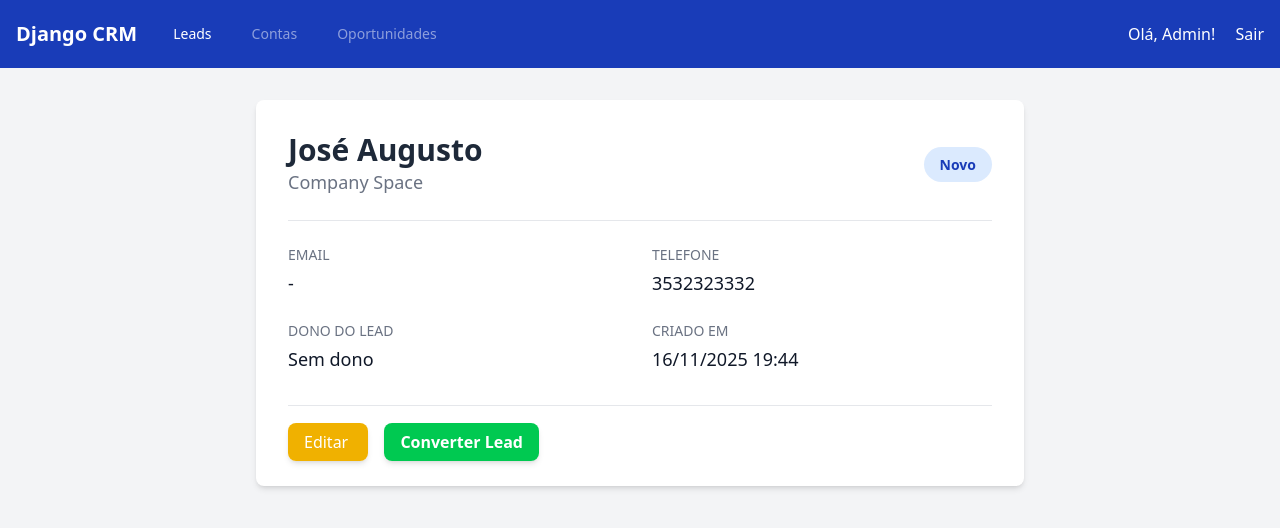
After one commit to kauesiqueiraa/django_crm, a Django app: page /leads/1/ in a window 1280 px wide. The commit adds this page. Shown: the top 528 px of the page. Run offline with Django 5.2, Linux system fonts and the light colour scheme; a user stored in the database is signed in; data comes from the database, SQL or seed files in the repository; both versions use the stored data as it was after the commit; some libraries are stand-ins or nearby versions.

Commit message:
feat: implement Create and Detail in Leads

```diff
--- a/crm_project/settings.py
+++ b/crm_project/settings.py
@@ -11,6 +11,7 @@ https://docs.djangoproject.com/en/5.2/ref/settings/
 """
 
 from pathlib import Path
+from django.urls import reverse_lazy
 
 # Build paths inside the project like this: BASE_DIR / 'subdir'.
 BASE_DIR = Path(__file__).resolve().parent.parent
@@ -137,5 +138,7 @@ INTERNAL_IPS = [
     '127.0.0.1',
 ]
 
+LOGIN_URL = reverse_lazy('login')
+
 LOGIN_REDIRECT_URL = '/'
 LOGOUT_REDIRECT_URL = '/'
--- a/leads/admin.py
+++ b/leads/admin.py
@@ -3,9 +3,10 @@ from .models import Lead, Opportunity
 
 @admin.register(Lead)
 class LeadAdmin(admin.ModelAdmin):
-    list_display = ('first_name', 'last_name', 'company_name', 'status', 'created_at')
+    list_display = ('first_name', 'last_name', 'company_name', 'status', 'owner', 'created_at')
     search_fields = ('first_name', 'last_name', 'email')
-    list_filter = ('status',)
+    list_filter = ('status', 'owner')
+    raw_id_fields = ('owner',)
 
 @admin.register(Opportunity)
 class OpportunityAdmin(admin.ModelAdmin):
--- a/leads/urls.py
+++ b/leads/urls.py
@@ -1,7 +1,9 @@
 from django.urls import path
-from .views import LeadListView
+from .views import LeadListView, LeadCreateView, LeadDetailView
 
 app_name = 'leads'
 urlpatterns = [
     path('', LeadListView.as_view(), name='list'),
+    path('create/', LeadCreateView.as_view(), name='create'),
+    path('<int:pk>/', LeadDetailView.as_view(), name='detail')
 ]
--- a/leads/views.py
+++ b/leads/views.py
@@ -1,5 +1,6 @@
-from django.views.generic import ListView
+from django.views.generic import ListView, CreateView, DetailView
 from django.contrib.auth.mixins import LoginRequiredMixin
+from django.urls import reverse_lazy
 from .models import Lead
 
 class LeadListView(LoginRequiredMixin, ListView):
@@ -8,5 +9,34 @@ class LeadListView(LoginRequiredMixin, ListView):
     context_object_name = 'leads'
 
     def get_queryset(self):
-        # No futuro iremos filtrar isso por vendedor
-        return Lead.objects.all().order_by('-created_at')
+        user = self.request.user
+
+        if user.role == 'gerente':
+            return Lead.objects.all().order_by('-created_at')
+        else:
+            return Lead.objects.filter(owner=user).order_by('-created_at')
+
+class LeadCreateView(LoginRequiredMixin, CreateView):
+    model = Lead
+    template_name = 'leads/lead_form.html'
+    # Campos que o usuário poderá preencher no formulário
+    fields = ['first_name', 'last_name', 'company_name', 'email', 'phone', 'status']
+    # Para onde ir após o sucesso
+    success_url = reverse_lazy('leads:list')
+
+    def form_valid(self, form):
+        # Lógica Nivel Pleno: Define o 'dono' automaticamente
+        form.instance.owner = self.request.user
+        return super().form_valid(form)
+
+class LeadDetailView(LoginRequiredMixin, DetailView):
+    model = Lead
+    template_name = 'leads/lead_detail.html'
+    context_object_name = 'lead'
+
+    def get_queryset(self):
+        user = self.request.user
+        if user.role == 'gerente':
+            return Lead.objects.all()
+        else:
+            return Lead.objects.filter(owner=user)
--- a/templates/base.html
+++ b/templates/base.html
@@ -28,8 +28,13 @@
             <div>
                 {% if user.is_authenticated %}
                     <span class="mr-4">Olá, {{ user.username }}!</span>
-                    <a href="{% url 'logout' %}" class="hover:text-gray-300">Sair</a>
-                {% else %}
+                    <form action="{% url 'logout' %}" method="post" class="inline">
+                        {% csrf_token %}
+                        <button type="submit" class="hover:text-gray-300 bg-transparent border-none p-0 cursor-pointer">
+                            Sair
+                        </button>
+                    </form>
+                    {% else %}
                     <a href="{% url 'login' %}" class="hover:text-gray-300">Login</a>
                 {% endif %}
             </div>
--- /dev/null
+++ b/templates/leads/lead_detail.html
@@ -0,0 +1,54 @@
+{% extends 'base.html' %}
+
+{% block content %}
+    <div class="bg-white p-8 rounded-lg shadow-md max-w-3xl mx-auto">
+
+        <div class="flex justify-between items-center mb-6">
+            <div>
+                <h1 class="text-3xl font-bold text-gray-800">
+                    {{ lead.first_name }} {{ lead.last_name }}
+                </h1>
+                <p class="text-lg text-gray-500">{{ lead.company_name|default:"Sem Empresa" }}</p>
+            </div>
+            <div>
+                <span class="px-4 py-2 text-sm font-semibold rounded-full
+                    {% if lead.status == 'novo' %} bg-blue-100 text-blue-800
+                    {% elif lead.status == 'qualificado' %} bg-green-100 text-green-800
+                    {% elif lead.status == 'perdido' %} bg-red-100 text-red-800
+                    {% else %} bg-gray-100 text-gray-800 {% endif %}">
+                    {{ lead.get_status_display }}
+                </span>
+            </div>
+        </div>
+
+        <div class="border-t border-gray-200 mb-6"></div>
+
+        <div class="grid grid-cols-1 md:grid-cols-2 gap-6">
+            <div>
+                <h3 class="text-sm font-medium text-gray-500 uppercase">Email</h3>
+                <p class="mt-1 text-lg text-gray-900">{{ lead.email|default:"-" }}</p>
+            </div>
+            <div>
+                <h3 class="text-sm font-medium text-gray-500 uppercase">Telefone</h3>
+                <p class="mt-1 text-lg text-gray-900">{{ lead.phone|default:"-" }}</p>
+            </div>
+            <div>
+                <h3 class="text-sm font-medium text-gray-500 uppercase"> Dono do Lead</h3>
+                <p class="mt-1 text-lg text-gray-900">{{ lead.ownerr.username|default:"Sem dono" }}</p>
+            </div>
+            <div>
+                <h3 class="text-sm font-medium text-gray-500 uppercase">Criado em</h3>
+                <p class="mt-1 text-lg text-gray-900"> {{ lead.created_at|date:"d/m/Y H:i" }}</p>
+            </div>
+        </div>
+
+        <div class="mt-8 pt-6 border-t border-gray-200 fles justify-end space-x-4">
+            <a href="#" class="bg-yellow-500 hover:bg-yellow-600 text-white font- bold py-2 px-4 rounded-lg shadow-md transition duration-300">
+                Editar
+            </a>
+            <a href="#" class="bg-green-500 hover:bg-green-600 text-white font-bold py-2 px-4 rounded-lg shadow-md transition duration-300">
+                Converter Lead
+            </a>
+        </div>
+    </div>
+{% endblock %}
--- a/templates/leads/lead_list.html
+++ b/templates/leads/lead_list.html
@@ -3,7 +3,7 @@
 {% block content %}
     <div class="flex justify-between items-center mb-4">
         <h1 class="text-3xl font-bold text-gray-800">Lista de Leads</h1>
-        <a href="#" class="gr-blue-600 hover:bg-blue-700 text-white font-bold py-2 px-4 rounded-lg shadow-md transition duration-300">
+        <a href="{% url 'leads:create' %}" class="bg-blue-600 hover:bg-blue-700 text-white font-bold py-2 px-4 rounded-lg shadow-md transition duration-300">
             &#43; Criar novo Lead
         </a>
     </div>
@@ -41,7 +41,7 @@
                         {{ lead.email|default:"-" }}
                     </td>
                     <td class="px-6 py-4 whitespace-nowrap text-sm font-medium">
-                        <a href="#" class="text-blue-600 hover:text-blue-900">Ver</a>
+                        <a href="{% url 'leads:detail' pk=lead.pk %}" class="text-blue-600 hover:text-blue-900">Ver</a>
                     </td>
                 </tr>
                 {% empty %}
--- a/templates/registration/login.html
+++ b/templates/registration/login.html
@@ -10,6 +10,7 @@
 
     <form method="post" action="{% url 'login' %}">
         {% csrf_token %}
+
         <div class="mb-4">
             <label for="id_username" class="block text-gray-700 font-bold mb-2">Usuário:</label>
             <input type="text" name="username" id="id_username" class="w-full px-3 py-2 border rounded-lg focus:outline-none focus_ring-2 focus:ring-blue-500">
--- a/theme/static/css/dist/styles.css
+++ b/theme/static/css/dist/styles.css
@@ -11,7 +11,11 @@
     --color-red-100: oklch(93.6% 0.032 17.717);
     --color-red-500: oklch(63.7% 0.237 25.331);
     --color-red-800: oklch(44.4% 0.177 26.899);
+    --color-yellow-500: oklch(79.5% 0.184 86.047);
+    --color-yellow-600: oklch(68.1% 0.162 75.834);
     --color-green-100: oklch(96.2% 0.044 156.743);
+    --color-green-500: oklch(72.3% 0.219 149.579);
+    --color-green-600: oklch(62.7% 0.194 149.214);
     --color-green-800: oklch(44.8% 0.119 151.328);
     --color-blue-100: oklch(93.2% 0.032 255.585);
     --color-blue-500: oklch(62.3% 0.214 259.815);
@@ -32,10 +36,14 @@
     --color-white: #fff;
     --spacing: 0.25rem;
     --container-md: 28rem;
+    --container-2xl: 42rem;
+    --container-3xl: 48rem;
     --text-xs: 0.75rem;
     --text-xs--line-height: calc(1 / 0.75);
     --text-sm: 0.875rem;
     --text-sm--line-height: calc(1.25 / 0.875);
+    --text-lg: 1.125rem;
+    --text-lg--line-height: calc(1.75 / 1.125);
     --text-xl: 1.25rem;
     --text-xl--line-height: calc(1.75 / 1.25);
     --text-2xl: 1.5rem;
@@ -231,11 +239,17 @@
   .mx-auto {
     margin-inline: auto;
   }
+  .mt-1 {
+    margin-top: calc(var(--spacing) * 1);
+  }
   .mt-2 {
     margin-top: calc(var(--spacing) * 2);
   }
   .mt-4 {
     margin-top: calc(var(--spacing) * 4);
+  }
+  .mt-8 {
+    margin-top: calc(var(--spacing) * 8);
   }
   .mt-10 {
     margin-top: calc(var(--spacing) * 10);
@@ -258,11 +272,17 @@
   .flex {
     display: flex;
   }
+  .grid {
+    display: grid;
+  }
   .inline {
     display: inline;
   }
   .inline-flex {
     display: inline-flex;
+  }
+  .table {
+    display: table;
   }
   .h-screen {
     height: 100vh;
@@ -270,14 +290,32 @@
   .w-full {
     width: 100%;
   }
+  .max-w-2xl {
+    max-width: var(--container-2xl);
+  }
+  .max-w-3xl {
+    max-width: var(--container-3xl);
+  }
   .max-w-md {
     max-width: var(--container-md);
   }
   .min-w-full {
     min-width: 100%;
   }
+  .border-collapse {
+    border-collapse: collapse;
+  }
   .cursor-not-allowed {
     cursor: not-allowed;
+  }
+  .cursor-pointer {
+    cursor: pointer;
+  }
+  .resize {
+    resize: both;
+  }
+  .grid-cols-1 {
+    grid-template-columns: repeat(1, minmax(0, 1fr));
   }
   .items-center {
     align-items: center;
@@ -287,6 +325,12 @@
   }
   .justify-center {
     justify-content: center;
+  }
+  .justify-end {
+    justify-content: flex-end;
+  }
+  .gap-6 {
+    gap: calc(var(--spacing) * 6);
   }
   .space-x-4 {
     :where(& > :not(:last-child)) {
@@ -332,8 +376,22 @@
     border-style: var(--tw-border-style);
     border-width: 1px;
   }
+  .border-t {
+    border-top-style: var(--tw-border-style);
+    border-top-width: 1px;
+  }
+  .border-none {
+    --tw-border-style: none;
+    border-style: none;
+  }
+  .border-gray-200 {
+    border-color: var(--color-gray-200);
+  }
   .bg-blue-100 {
     background-color: var(--color-blue-100);
+  }
+  .bg-blue-600 {
+    background-color: var(--color-blue-600);
   }
   .bg-blue-700 {
     background-color: var(--color-blue-700);
@@ -347,14 +405,29 @@
   .bg-gray-100 {
     background-color: var(--color-gray-100);
   }
+  .bg-gray-500 {
+    background-color: var(--color-gray-500);
+  }
   .bg-green-100 {
     background-color: var(--color-green-100);
+  }
+  .bg-green-500 {
+    background-color: var(--color-green-500);
   }
   .bg-red-100 {
     background-color: var(--color-red-100);
   }
+  .bg-transparent {
+    background-color: transparent;
+  }
   .bg-white {
     background-color: var(--color-white);
+  }
+  .bg-yellow-500 {
+    background-color: var(--color-yellow-500);
+  }
+  .p-0 {
+    padding: calc(var(--spacing) * 0);
   }
   .p-4 {
     padding: calc(var(--spacing) * 4);
@@ -386,6 +459,9 @@
   .py-4 {
     padding-block: calc(var(--spacing) * 4);
   }
+  .pt-6 {
+    padding-top: calc(var(--spacing) * 6);
+  }
   .text-center {
     text-align: center;
   }
@@ -406,6 +482,10 @@
   .text-5xl {
     font-size: var(--text-5xl);
     line-height: var(--tw-leading, var(--text-5xl--line-height));
+  }
+  .text-lg {
+    font-size: var(--text-lg);
+    line-height: var(--tw-leading, var(--text-lg--line-height));
   }
   .text-sm {
     font-size: var(--text-sm);
@@ -489,6 +569,12 @@
   .uppercase {
     text-transform: uppercase;
   }
+  .italic {
+    font-style: italic;
+  }
+  .underline {
+    text-decoration-line: underline;
+  }
   .opacity-50 {
     opacity: 50%;
   }
@@ -502,6 +588,10 @@
   }
   .ring-blue-500 {
     --tw-ring-color: var(--color-blue-500);
+  }
+  .outline {
+    outline-style: var(--tw-outline-style);
+    outline-width: 1px;
   }
   .transition {
     transition-property: color, background-color, border-color, outline-color, text-decoration-color, fill, stroke, --tw-gradient-from, --tw-gradient-via, --tw-gradient-to, opacity, box-shadow, transform, translate, scale, rotate, filter, -webkit-backdrop-filter, backdrop-filter, display, content-visibility, overlay, pointer-events;
@@ -533,6 +623,27 @@
       }
     }
   }
+  .hover\:bg-gray-600 {
+    &:hover {
+      @media (hover: hover) {
+        background-color: var(--color-gray-600);
+      }
+    }
+  }
+  .hover\:bg-green-600 {
+    &:hover {
+      @media (hover: hover) {
+        background-color: var(--color-green-600);
+      }
+    }
+  }
+  .hover\:bg-yellow-600 {
+    &:hover {
+      @media (hover: hover) {
+        background-color: var(--color-yellow-600);
+      }
+    }
+  }
   .hover\:text-blue-900 {
     &:hover {
       @media (hover: hover) {
@@ -547,6 +658,12 @@
       }
     }
   }
+  .focus\:ring-2 {
+    &:focus {
+      --tw-ring-shadow: var(--tw-ring-inset,) 0 0 0 calc(2px + var(--tw-ring-offset-width)) var(--tw-ring-color, currentcolor);
+      box-shadow: var(--tw-inset-shadow), var(--tw-inset-ring-shadow), var(--tw-ring-offset-shadow), var(--tw-ring-shadow), var(--tw-shadow);
+    }
+  }
   .focus\:ring-blue-500 {
     &:focus {
       --tw-ring-color: var(--color-blue-500);
@@ -556,6 +673,11 @@
     &:focus {
       --tw-outline-style: none;
       outline-style: none;
+    }
+  }
+  .md\:grid-cols-2 {
+    @media (width >= 48rem) {
+      grid-template-columns: repeat(2, minmax(0, 1fr));
     }
   }
 }
@@ -651,6 +773,11 @@
   inherits: false;
   initial-value: 0 0 #0000;
 }
+@property --tw-outline-style {
+  syntax: "*";
+  inherits: false;
+  initial-value: solid;
+}
 @property --tw-duration {
   syntax: "*";
   inherits: false;
@@ -678,6 +805,7 @@
       --tw-ring-offset-width: 0px;
       --tw-ring-offset-color: #fff;
       --tw-ring-offset-shadow: 0 0 #0000;
+      --tw-outline-style: solid;
       --tw-duration: initial;
     }
   }
```
Also changed, not shown: leads/models.py (+11 -2 lines), templates/leads/lead_form.html (added, +46 -0 lines), db.sqlite3, leads/migrations/0002_lead_owner.py (added), leads/migrations/0003_lead_email.py (added).
